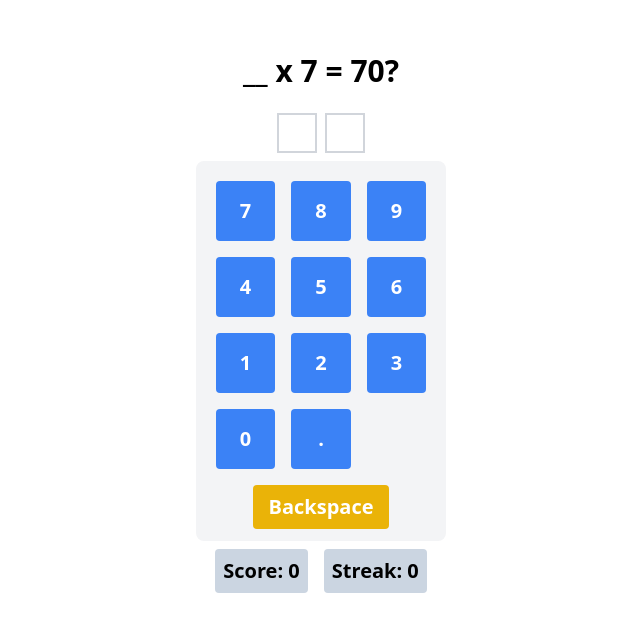
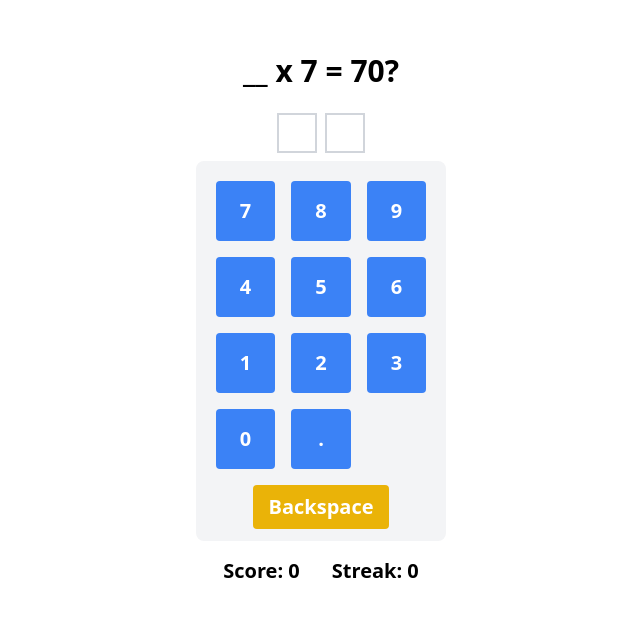
Before and after one commit to andrew-noble/mental-math, a React (Vite) app: page / in a window 1280 px wide. Shown: the part 106-738 px from the top of the page, without its empty margins (319-959 px from the left). Built offline with nearby package versions, Linux system fonts and the light colour scheme.

Commit message:
Adjust styling

```diff
--- a/src/App.jsx
+++ b/src/App.jsx
@@ -59,18 +59,18 @@ export default function App() {
         ) : null}
       </div>
 
-      <div className={feedback ? `bg-${feedback.color}-300 rounded` : ""}>
-        <PromptBar prompt={question.prompt} />
-      </div>
+      <PromptBar prompt={question.prompt} />
       <EntryArea
         checkAnswer={checkAnswer}
         expectedLength={question.expectedAnswer.toString().length}
       />
-      <div className="flex">
-        <h3 className="bg-slate-300 text-black p-2 rounded m-2 text-xl font-bold">
+      <div
+        className={feedback ? `bg-${feedback.color}-300 rounded flex` : "flex"}
+      >
+        <h3 className="text-black p-2 rounded m-2 text-xl font-bold">
           Score: {score}
         </h3>
-        <h3 className="bg-slate-300 text-black p-2 rounded m-2 text-xl font-bold">
+        <h3 className="text-black p-2 rounded m-2 text-xl font-bold">
           Streak: {streak}
         </h3>
       </div>
--- a/tailwind.config.js
+++ b/tailwind.config.js
@@ -11,7 +11,7 @@ export default {
         },
       },
       animation: {
-        floatUp: "floatUp 1s ease-out",
+        floatUp: "floatUp 0.5s ease-out",
       },
     },
   },
```
